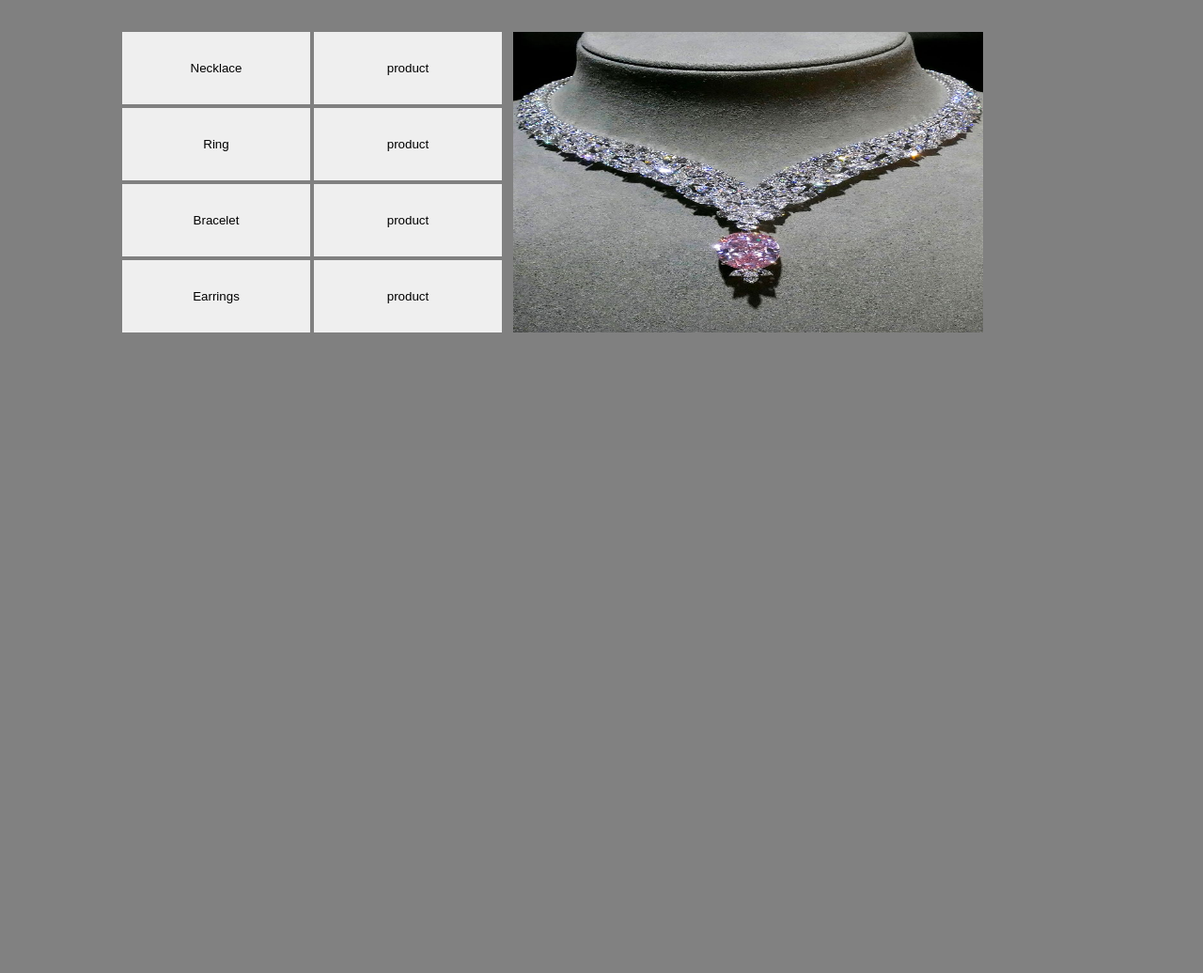
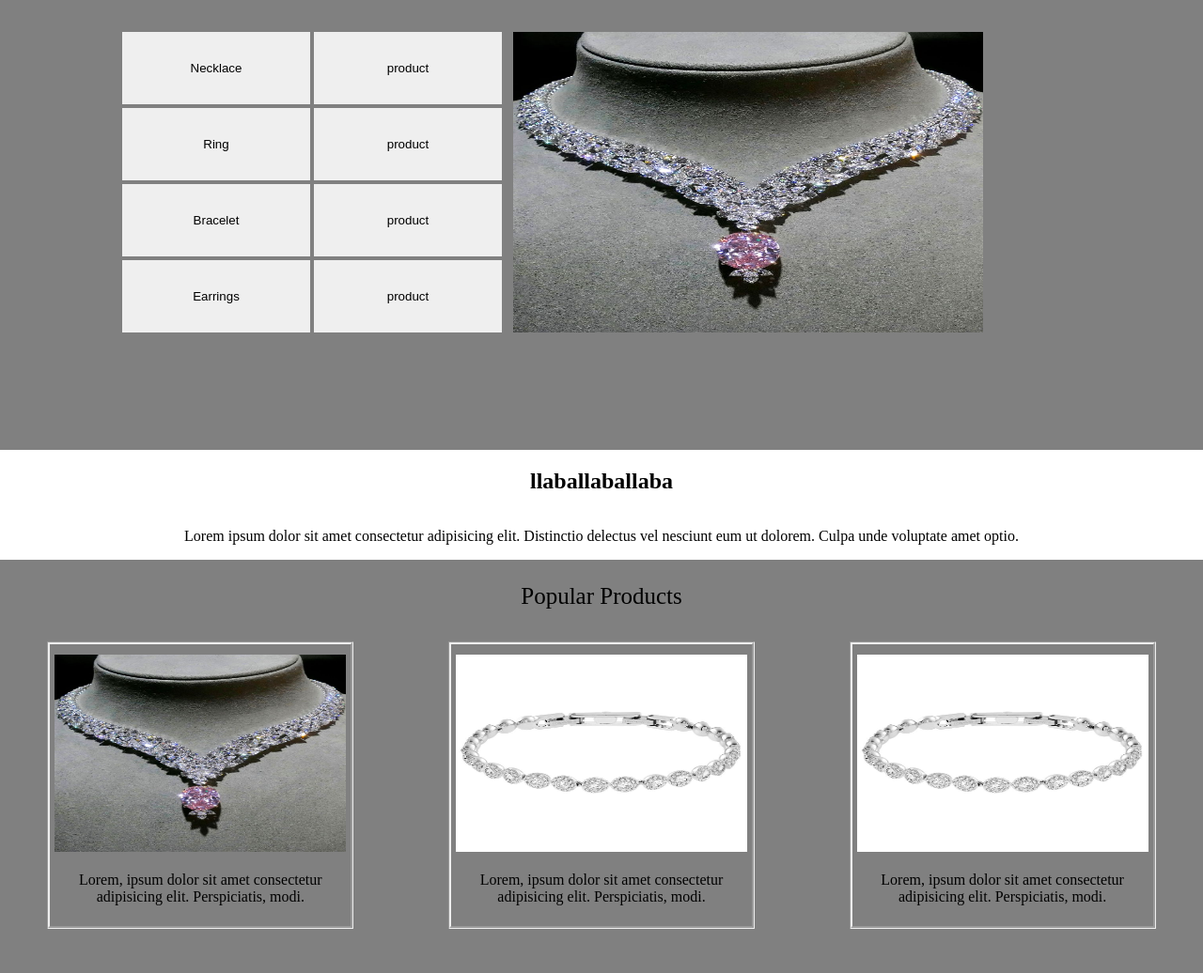
Before and after one commit to DenisPrela/JewelleryStore, a PHP site: page / in a window 1280 px wide. Shown: the part 369-1405 px from the top of the page at 94% size. Before the commit the page ends 723 px from the top, so only its background shows below. Run offline with PHP 8.4, Linux system fonts and the light colour scheme.

Commit message:
popular-products

```diff
--- a/index.html
+++ b/index.html
@@ -88,8 +88,39 @@
             }
 
         </script>
-        <div>
-
+        <div id="quote">
+            <h2>llaballaballaba</h2>
+            <p>Lorem ipsum dolor sit amet consectetur adipisicing elit. Distinctio delectus vel nesciunt eum ut dolorem.
+                Culpa unde voluptate amet optio.</p>
+        </div>
+        <div id="popular-message">
+            <p>Popular Products</p>
+        </div>
+        <div id="popular">
+            <div class="popular-product">
+                <div class="popular-image">
+                    <img src="images/diamondnecklace.jpeg">
+                </div>
+                <div class="popular-text">
+                    <p>Lorem, ipsum dolor sit amet consectetur adipisicing elit. Perspiciatis, modi.</p>
+                </div>
+            </div>
+            <div class="popular-product">
+                <div class="popular-image">
+                    <img src="images/bracelet.jpeg">
+                </div>
+                <div class="popular-text">
+                    <p>Lorem, ipsum dolor sit amet consectetur adipisicing elit. Perspiciatis, modi.</p>
+                </div>
+            </div>
+            <div class="popular-product">
+                <div class="popular-image">
+                    <img src="images/bracelet.jpeg">
+                </div>
+                <div class="popular-text">
+                    <p>Lorem, ipsum dolor sit amet consectetur adipisicing elit. Perspiciatis, modi.</p>
+                </div>
+            </div>
         </div>
     </main>
 
--- a/style.css
+++ b/style.css
@@ -186,3 +186,61 @@ button:hover {
     background-color: white;
 
 }
+
+#quote {
+    width: 100%;
+    height: 20%;
+    display: flex;
+    justify-content: center;
+    align-items: center;
+    flex-direction: column;
+}
+
+#popular {
+    display: flex;
+    width: 100%;
+    justify-content: space-around;
+    align-items: center;
+    height: 50vh;
+    background: gray;
+    margin-top: 0;
+}
+
+.popular-product {
+    display: flex;
+    justify-content: center;
+    flex-direction: column;
+    width: 25%;
+    height: 300px;
+    border-style: groove;
+    border-radius: 1px;
+}
+
+.popular-image {
+    margin: 5px;
+
+    height: 70%;
+}
+
+.popular-image img {
+    width: 100%;
+    height: 100%;
+
+
+}
+
+.popular-text {
+    width: 100%;
+    display: flex;
+    text-align: center;
+}
+
+#popular-message {
+    display: flex;
+    justify-content: center;
+    width: 100%;
+    background-color: gray;
+    text-align: center;
+    font-size: 25px;
+    height: 40px;
+}
```
